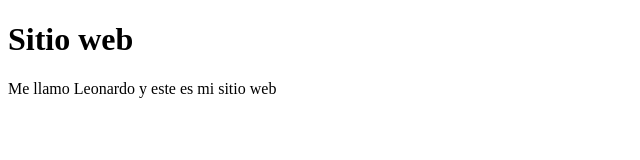
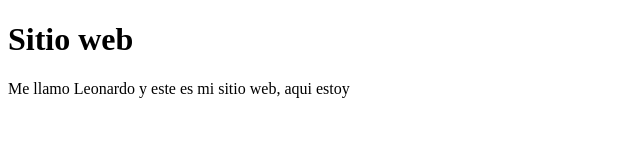
Before and after one commit to NagiDID/proyectoDemoPrework, a plain HTML site: page index.html in a window 1280 px wide. Shown: the full height of the page, 0-640 px from the left. Drawn offline with Linux system fonts and the light colour scheme.

Commit message:
cambio a la etiqueta p

```diff
--- a/index.html
+++ b/index.html
@@ -9,6 +9,6 @@
 </head>
 <body>
     <h1>Sitio web</h1>
-    <p> Me llamo Leonardo y este es mi sitio web</p>
+    <p> Me llamo Leonardo y este es mi sitio web, aqui estoy</p>
 </body>
 </html>
```
